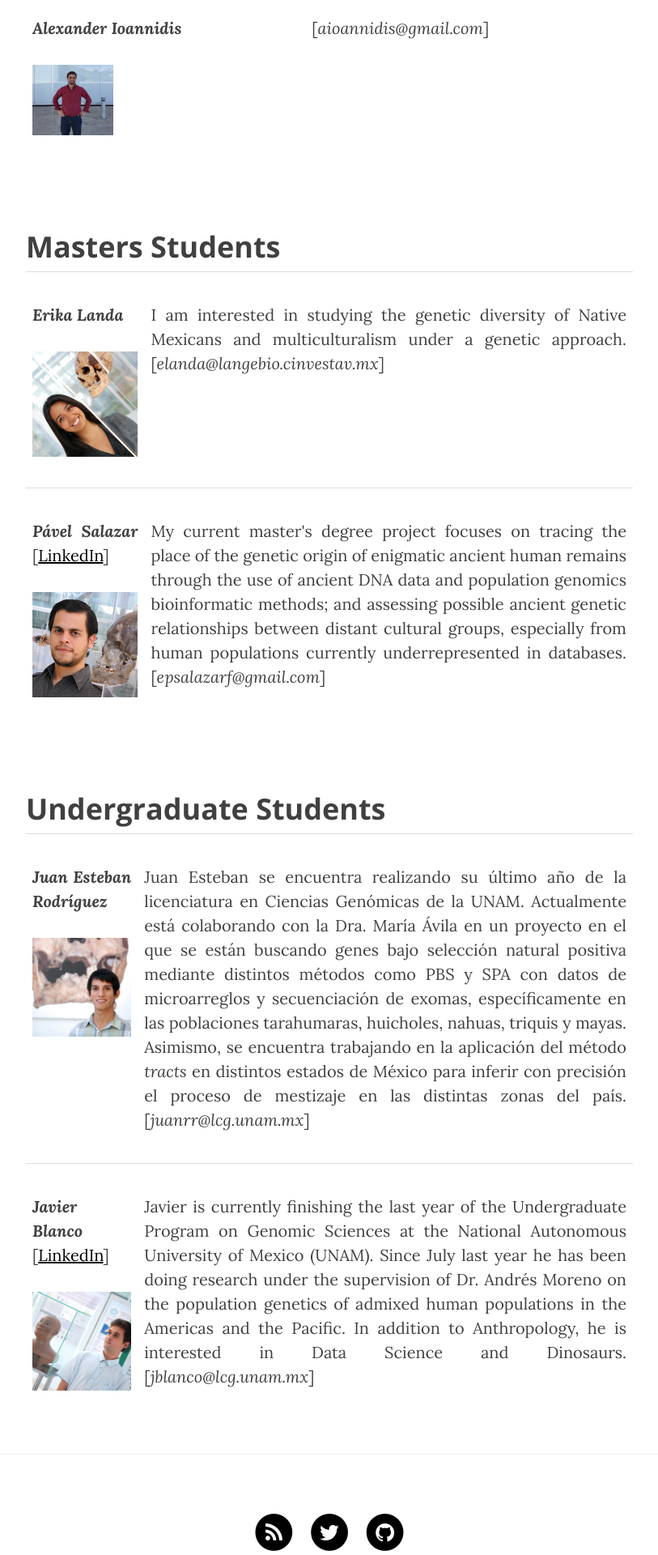
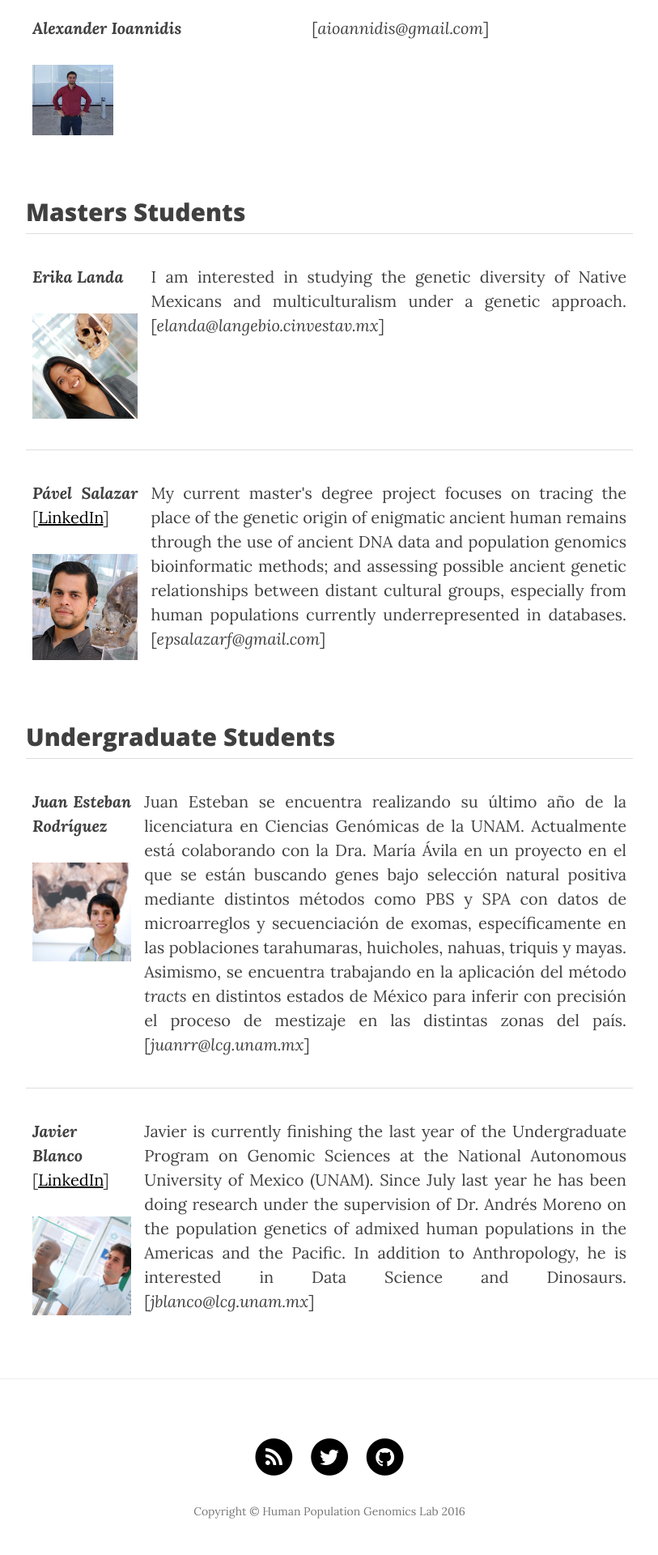
Before and after one commit to milkshakeplustip/milkshakeplustip.github.io, a Jekyll site: the page built from b_people.html, in a window 1280 px wide. Shown: the part 1697-3617 px from the top of the page at 81% size, without its empty margins (233-1046 px from the left). Built offline with Jekyll 4.4.1, drawn with Linux system fonts in a browser that asks for light colours; nearby versions of some CDN libraries.

Commit message:
gahorgai

```diff
--- a/b_people.html
+++ b/b_people.html
@@ -40,7 +40,7 @@
 		<td><p style="text-align:justify">[<i>aioannidis@gmail.com</i>]</td>
 	</tr>
 </table>
-<h2 class="section-heading">Masters Students</h2>
+<h2>Masters Students</h2>
 <table style="width:100%">
 	<tr>
 		<td><p style="text-align:justify"><b><i>Erika Landa </i></b><p><img src="/img/Erika250.jpg" alt="Erika" height="500" width="500"></p></td>
@@ -51,7 +51,7 @@
 		<td><p style="text-align:justify">My current master's degree project focuses on tracing the place of the genetic origin of enigmatic ancient human remains through the use of ancient DNA data and population genomics bioinformatic methods; and assessing possible ancient genetic relationships between distant cultural groups, especially from human populations currently underrepresented in databases. [<i>epsalazarf@gmail.com</i>]</td>
 	</tr>
 </table>
-<h2 class="section-heading">Undergraduate Students</h2>
+<h2>Undergraduate Students</h2>
 <table style="width:100%">
 	<tr>
 		<td><p style="text-align:justify"><b><i>Juan Esteban Rodríguez </i></b><p><img src="/img/JuanEst250.jpg" alt="JuanEst" height="500" width="500"></p></td>
```
